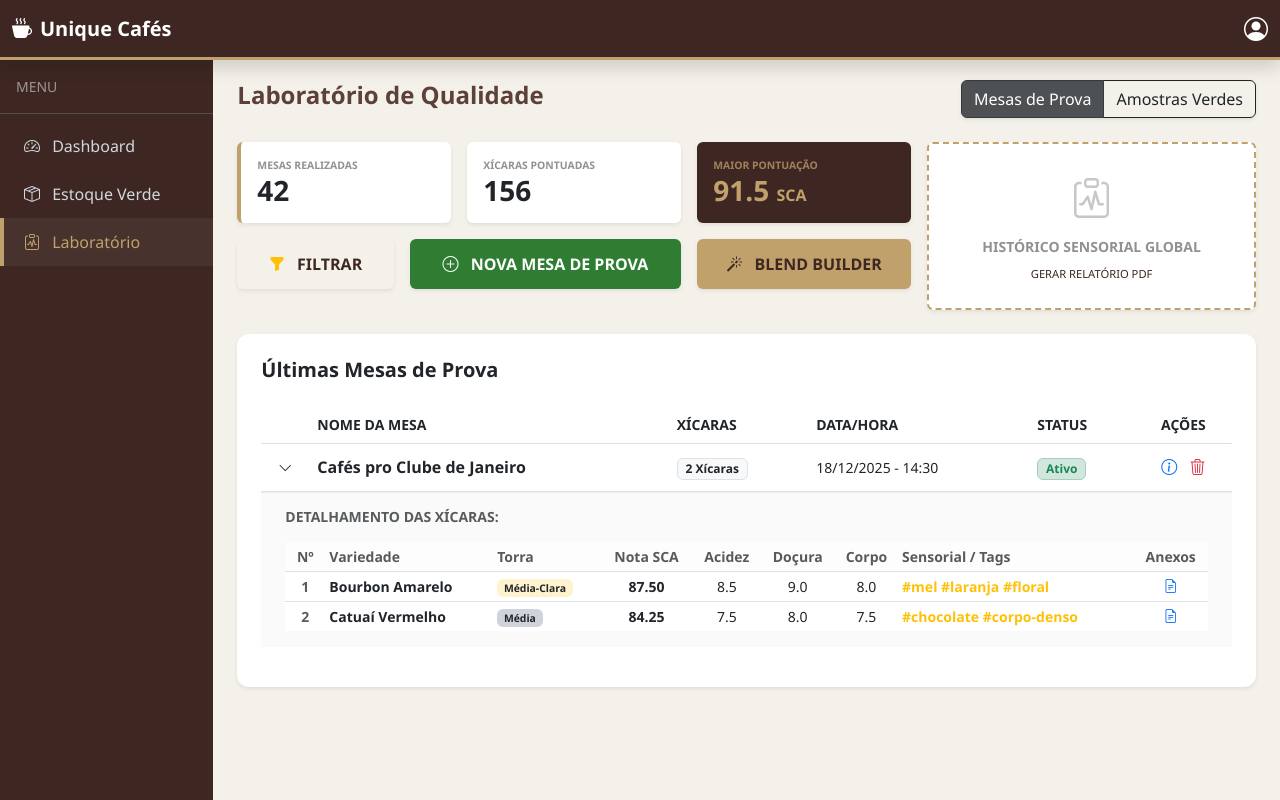
After one commit to JoseVagnerPJ/CoffeeSystem, a Laravel app: page /laboratorio in a window 1280 px wide. The commit adds this page. Run offline with Laravel 8, Linux system fonts and the light colour scheme; data that the repository does not hold is empty.

Commit message:
Primeiras views (Dashboard, Estoque e Laboratório)

```diff
--- /dev/null
+++ b/app/Http/Controllers/DashboardController.php
@@ -0,0 +1,60 @@
+<?php
+
+namespace App\Http\Controllers;
+
+use Illuminate\Http\Request;
+use App\Models\Company;
+use Illuminate\Support\Facades\DB;
+
+class DashboardController extends Controller
+{
+    /**
+     * Função privada para buscar os dados globais do menu lateral.
+     * Assim não precisamos repetir esse código em cada página.
+     */
+    private function getStats()
+    {
+        return [
+            'empresas' => Company::count(),
+            'usuarios' => DB::table('users')->count(),
+            'lotes'    => DB::table('green_coffee_lots')->count(),
+            'maquinas' => DB::table('roasting_machines')->count(),
+        ];
+    }
+
+    /**
+     * Exibe a Página Inicial (Dashboard)
+     */
+    public function index()
+    {
+        $stats = $this->getStats();
+        return view('welcome', compact('stats'));
+    }
+
+    /**
+     * Exibe a Página de Estoque Verde
+     */
+    public function estoque()
+    {
+        $stats = $this->getStats();
+        return view('estoque', compact('stats'));
+    }
+
+    /**
+     * Exibe a Página do Laboratório Sensorial
+     */
+    public function laboratorio()
+    {
+        $stats = $this->getStats();
+
+        // Dados temporários para os KPIs do Laboratório
+        // No futuro, buscaremos isso das tabelas 'cupping_sessions' e 'cups'
+        $labStats = [
+            'total_mesas'   => 42,
+            'total_xicaras' => 156,
+            'maior_nota'    => 91.5,
+        ];
+
+        return view('laboratorio', compact('stats', 'labStats'));
+    }
+}
--- /dev/null
+++ b/resources/views/laboratorio.blade.php
@@ -0,0 +1,143 @@
+@extends('layouts.app')
+
+@section('title', 'Laboratório de Qualidade')
+
+@section('content')
+<div class="fade-in">
+    <div class="d-flex justify-content-between align-items-center mb-4">
+        <h2 class="h4 fw-bold">Laboratório de Qualidade</h2>
+        <div class="btn-group shadow-sm">
+            <button class="btn btn-dark active">Mesas de Prova</button>
+            <button class="btn btn-outline-dark">Amostras Verdes</button>
+        </div>
+    </div>
+
+    <div class="row g-3 mb-4">
+        <div class="col-md-8">
+            <div class="row g-3">
+                <div class="col-sm-4">
+                    <div class="card p-3 shadow-sm border-0 bg-white" style="border-left: 4px solid var(--coffee-gold) !important;">
+                        <small class="text-uppercase fw-bold opacity-50" style="font-size: 0.65rem;">Mesas Realizadas</small>
+                        <div class="h3 fw-bold mb-0">42</div>
+                    </div>
+                </div>
+                <div class="col-sm-4">
+                    <div class="card p-3 shadow-sm border-0 bg-white">
+                        <small class="text-uppercase fw-bold opacity-50" style="font-size: 0.65rem;">Xícaras Pontuadas</small>
+                        <div class="h3 fw-bold mb-0">156</div>
+                    </div>
+                </div>
+                <div class="col-sm-4">
+                    <div class="card p-3 shadow-sm border-0 text-white" style="background: var(--coffee-brown);">
+                        <small class="text-uppercase fw-bold opacity-75" style="color: var(--coffee-gold); font-size: 0.65rem;">Maior Pontuação</small>
+                        <div class="h3 fw-bold mb-0" style="color: var(--coffee-gold);">91.5 <small class="fs-6">SCA</small></div>
+                    </div>
+                </div>
+                <div class="col-sm-3">
+                    <button class="btn btn-white shadow-sm w-100 fw-bold border-0" style="height: 50px; color: var(--coffee-brown);">
+                        <i class="bi bi-funnel-fill me-2 text-warning"></i> FILTRAR
+                    </button>
+                </div>
+                <div class="col-sm-5">
+                    <button class="btn text-white shadow-sm w-100 fw-bold border-0" style="height: 50px; background: #2e7d32;">
+                        <i class="bi bi-plus-circle me-2"></i> NOVA MESA DE PROVA
+                    </button>
+                </div>
+                <div class="col-sm-4">
+                    <button class="btn shadow-sm w-100 fw-bold border-0" style="height: 50px; background: var(--coffee-gold); color: var(--coffee-brown);">
+                        <i class="bi bi-magic me-2"></i> BLEND BUILDER
+                    </button>
+                </div>
+            </div>
+        </div>
+        <div class="col-md-4">
+            <div class="card shadow-sm border-0 p-4 h-100 d-flex align-items-center justify-content-center text-center" style="background: white; border: 2px dashed var(--coffee-gold) !important;">
+                <i class="bi bi-clipboard-pulse fs-1 opacity-25"></i>
+                <p class="small fw-bold mt-2 mb-0 opacity-50">HISTÓRICO SENSORIAL GLOBAL</p>
+                <button class="btn btn-link btn-sm text-decoration-none p-0 mt-2" style="color: var(--coffee-brown); font-size: 0.7rem;">GERAR RELATÓRIO PDF</button>
+            </div>
+        </div>
+    </div>
+
+    <div class="card shadow-sm border-0 p-4" style="border-radius: 12px; background: white;">
+        <h5 class="fw-bold mb-4">Últimas Mesas de Prova</h5>
+        <div class="table-responsive">
+            <table class="table align-middle">
+                <thead>
+                    <tr class="small text-uppercase text-muted border-bottom">
+                        <th style="width: 40px;"></th>
+                        <th>Nome da Mesa</th>
+                        <th>Xícaras</th>
+                        <th>Data/Hora</th>
+                        <th>Status</th>
+                        <th class="text-center">Ações</th>
+                    </tr>
+                </thead>
+                <tbody>
+                    <tr class="shadow-sm" style="background: #fdfdfd;">
+                        <td>
+                            <button class="btn btn-sm text-dark" data-bs-toggle="collapse" data-bs-target="#collapseMesa1">
+                                <i class="bi bi-chevron-down"></i>
+                            </button>
+                        </td>
+                        <td class="fw-bold">Cafés pro Clube de Janeiro</td>
+                        <td><span class="badge bg-light text-dark border">2 Xícaras</span></td>
+                        <td class="small">18/12/2025 - 14:30</td>
+                        <td><span class="badge bg-success-subtle text-success border border-success-subtle">Ativo</span></td>
+                        <td class="text-center text-nowrap">
+                            <i class="bi bi-info-circle text-primary me-2" style="cursor:pointer"></i>
+                            <i class="bi bi-trash3 text-danger" style="cursor:pointer"></i>
+                        </td>
+                    </tr>
+                    <tr>
+                        <td colspan="6" class="p-0 border-0">
+                            <div id="collapseMesa1" class="collapse show px-4 py-3" style="background: #fafafa; border-top: 1px solid #eee;">
+                                <h6 class="fw-bold small text-muted text-uppercase mb-3">Detalhamento das Xícaras:</h6>
+                                <table class="table table-sm table-borderless align-middle mb-0">
+                                    <thead class="small opacity-75 border-bottom">
+                                        <tr>
+                                            <th class="text-center" style="width: 40px;">Nº</th>
+                                            <th>Variedade</th>
+                                            <th>Torra</th>
+                                            <th class="text-center">Nota SCA</th>
+                                            <th class="text-center">Acidez</th>
+                                            <th class="text-center">Doçura</th>
+                                            <th class="text-center">Corpo</th>
+                                            <th>Sensorial / Tags</th>
+                                            <th class="text-center">Anexos</th>
+                                        </tr>
+                                    </thead>
+                                    <tbody class="small">
+                                        <tr class="border-bottom">
+                                            <td class="text-center fw-bold text-muted">1</td>
+                                            <td><strong>Bourbon Amarelo</strong></td>
+                                            <td><span class="badge bg-warning-subtle text-dark" style="font-size: 0.65rem;">Média-Clara</span></td>
+                                            <td class="text-center fw-bold text-dark">87.50</td>
+                                            <td class="text-center">8.5</td>
+                                            <td class="text-center">9.0</td>
+                                            <td class="text-center">8.0</td>
+                                            <td><span class="text-warning fw-bold">#mel #laranja #floral</span></td>
+                                            <td class="text-center"><i class="bi bi-file-earmark-text text-primary"></i></td>
+                                        </tr>
+                                        <tr>
+                                            <td class="text-center fw-bold text-muted">2</td>
+                                            <td><strong>Catuaí Vermelho</strong></td>
+                                            <td><span class="badge bg-dark-subtle text-dark" style="font-size: 0.65rem;">Média</span></td>
+                                            <td class="text-center fw-bold text-dark">84.25</td>
+                                            <td class="text-center">7.5</td>
+                                            <td class="text-center">8.0</td>
+                                            <td class="text-center">7.5</td>
+                                            <td><span class="text-warning fw-bold">#chocolate #corpo-denso</span></td>
+                                            <td class="text-center"><i class="bi bi-file-earmark-text text-primary"></i></td>
+                                        </tr>
+                                    </tbody>
+                                </table>
+                            </div>
+                        </td>
+                    </tr>
+                </tbody>
+            </table>
+        </div>
+    </div>
+</div>
+@endsection
--- /dev/null
+++ b/resources/views/layouts/app.blade.php
@@ -0,0 +1,53 @@
+<!DOCTYPE html>
+<html lang="pt-br">
+<head>
+    <meta charset="UTF-8">
+    <meta name="viewport" content="width=device-width, initial-scale=1.0">
+    <title>@yield('title') | Unique Cafés</title>
+    <link href="https://cdn.jsdelivr.net/npm/bootstrap@5.3.0/dist/css/bootstrap.min.css" rel="stylesheet">
+    <link rel="stylesheet" href="https://cdn.jsdelivr.net/npm/bootstrap-icons@1.11.1/font/bootstrap-icons.css">
+    <style>
+        :root {
+            --coffee-brown: #3e2723; --coffee-gold: #c0a16b;
+            --coffee-cream: #f4f1ea; --coffee-text: #5d4037;
+            --coffee-white: #ffffff;
+        }
+        body { background-color: var(--coffee-cream); color: var(--coffee-text); font-family: 'Segoe UI', sans-serif; }
+        .navbar-top { background-color: var(--coffee-brown); border-bottom: 3px solid var(--coffee-gold); min-height: 60px; }
+        .sidebar { position: fixed; top: 60px; bottom: 0; left: 0; z-index: 1000; background-color: var(--coffee-brown); padding: 0; }
+        .nav-link { color: #cfd8dc; padding: 12px 20px; transition: 0.3s; border-left: 4px solid transparent; text-decoration: none; display: block; }
+        .nav-link:hover, .nav-link.active { color: var(--coffee-gold); background-color: rgba(255,255,255,0.05); border-left: 4px solid var(--coffee-gold); }
+        .main-content { margin-top: 80px; padding-bottom: 40px; }
+        .fade-in { animation: fadeIn 0.5s ease-in; }
+        @keyframes fadeIn { from { opacity: 0; } to { opacity: 1; } }
+    </style>
+</head>
+<body>
+    <nav class="navbar navbar-dark fixed-top navbar-top shadow">
+        <div class="container-fluid">
+            <a class="navbar-brand fw-bold" href="{{ url('/') }}"><i class="bi bi-cup-hot-fill me-2"></i>Unique Cafés</a>
+            <div class="d-flex align-items-center">
+                <i class="bi bi-person-circle text-white fs-4"></i>
+            </div>
+        </div>
+    </nav>
+
+    <div class="container-fluid">
+        <div class="row">
+            <nav class="col-md-3 col-lg-2 d-md-block sidebar collapse">
+                <div class="p-3 text-white border-bottom border-secondary mb-2 small opacity-50">MENU</div>
+                <ul class="nav flex-column">
+                    <li><a class="nav-link {{ Request::is('/') ? 'active' : '' }}" href="{{ url('/') }}"><i class="bi bi-speedometer2 me-2"></i> Dashboard</a></li>
+                    <li><a class="nav-link {{ Request::is('estoque*') ? 'active' : '' }}" href="{{ url('/estoque') }}"><i class="bi bi-box-seam me-2"></i> Estoque Verde</a></li>
+                    <li><a class="nav-link {{ Request::is('laboratorio*') ? 'active' : '' }}" href="{{ url('/laboratorio') }}"><i class="bi bi-clipboard-pulse me-2"></i> Laboratório</a></li>
+                </ul>
+            </nav>
+
+            <main class="col-md-9 ms-sm-auto col-lg-10 px-md-4 main-content">
+                @yield('content')
+            </main>
+        </div>
+    </div>
+    <script src="https://cdn.jsdelivr.net/npm/bootstrap@5.3.0/dist/js/bootstrap.bundle.min.js"></script>
+</body>
+</html>
--- a/routes/web.php
+++ b/routes/web.php
@@ -1,37 +1,14 @@
 <?php
 
 use Illuminate\Support\Facades\Route;
+// ESSA LINHA ABAIXO É VITAL: Ela importa o Controller para que o Laravel o encontre
+use App\Http\Controllers\DashboardController;
 
-Route::get('/debug-db', function () {
-    try {
-        // Tenta buscar todas as empresas (vai retornar um array vazio se não houver dados)
-        $companies = Company::all();
-        return response()->json([
-            'status' => 'Conectado com sucesso!',
-            'tabelas' => DB::select('SHOW TABLES'),
-            'dados_companies' => $companies
-        ]);
-    } catch (\Exception $e) {
-        return "Erro ao conectar: " . $e->getMessage();
-    }
-});
+// Rota para o Dashboard (Página Inicial)
+Route::get('/', [DashboardController::class, 'index']);
 
-Route::get('/', function () {
-    return view('welcome');
-});
+// Rota para o Estoque Verde
+Route::get('/estoque', [DashboardController::class, 'estoque']);
 
-use App\Models\Company;
-use App\Models\User;
-use Illuminate\Support\Facades\DB;
-
-Route::get('/', function () {
-    // Pegamos estatísticas reais do seu banco SQL
-    $stats = [
-        'empresas' => Company::count(),
-        'usuarios' => User::count(),
-        'lotes' => DB::table('green_coffee_lots')->count(),
-        'maquinas' => DB::table('roasting_machines')->count(),
-    ];
-
-    return view('welcome', compact('stats'));
-});
+// Rota para o Laboratório Sensorial
+Route::get('/laboratorio', [DashboardController::class, 'laboratorio']);
```
Also changed, not shown: database/seeders/InitialSetupSeeder.php (added, +38 -0 lines), resources/views/estoque.blade.php (added, +94 -0 lines), resources/views/welcome.blade.php (+86 -47 lines).
